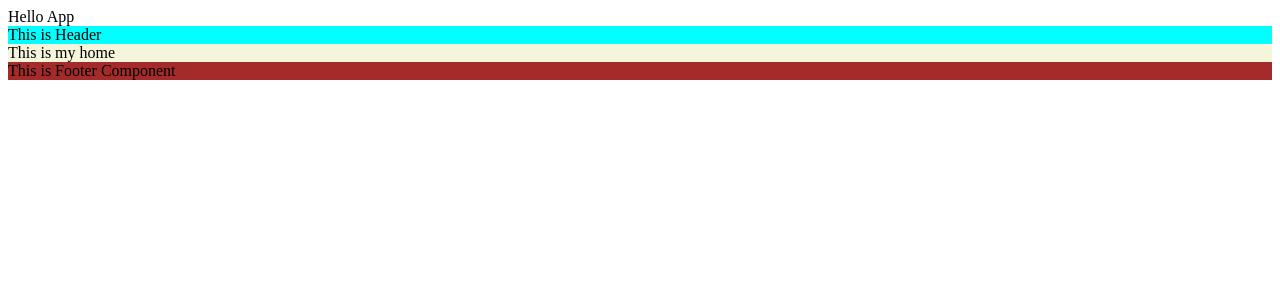
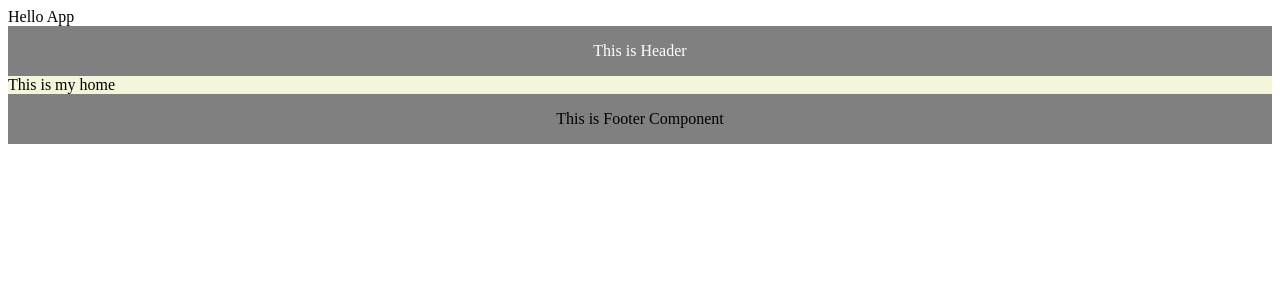
Before and after one commit to sansubed/ReactBackendFrontend, a React (Vite) app: page / in a window 1280 px wide. Shown: the top 300 px of the page. Built offline with nearby package versions, Linux system fonts and the light colour scheme.

Commit message:
modify header and footer

```diff
--- a/src/Footer/footer.module.css
+++ b/src/Footer/footer.module.css
@@ -1,3 +1,5 @@
 .footer {
-  background-color: brown;
+  background-color: gray;
+  padding: 1rem;
+  text-align: center;
 }
--- a/src/Header/header.module.css
+++ b/src/Header/header.module.css
@@ -1,3 +1,6 @@
 .header {
-  background-color: aqua;
+  background-color: gray;
+  color: white;
+  text-align: center;
+  padding: 1rem;
 }
```
